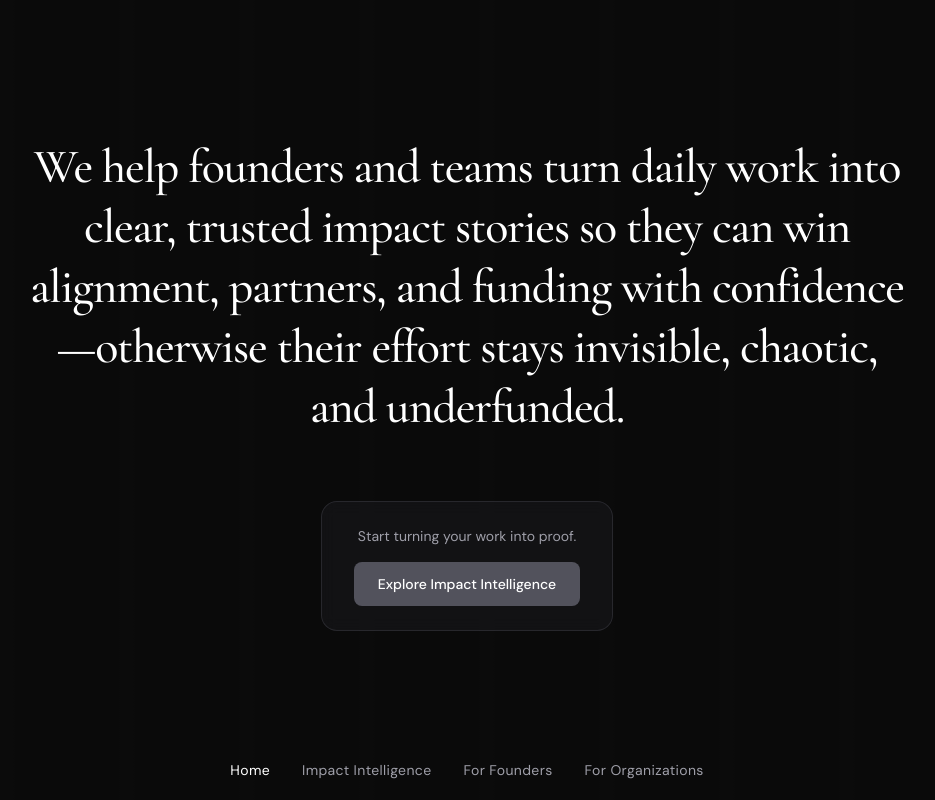
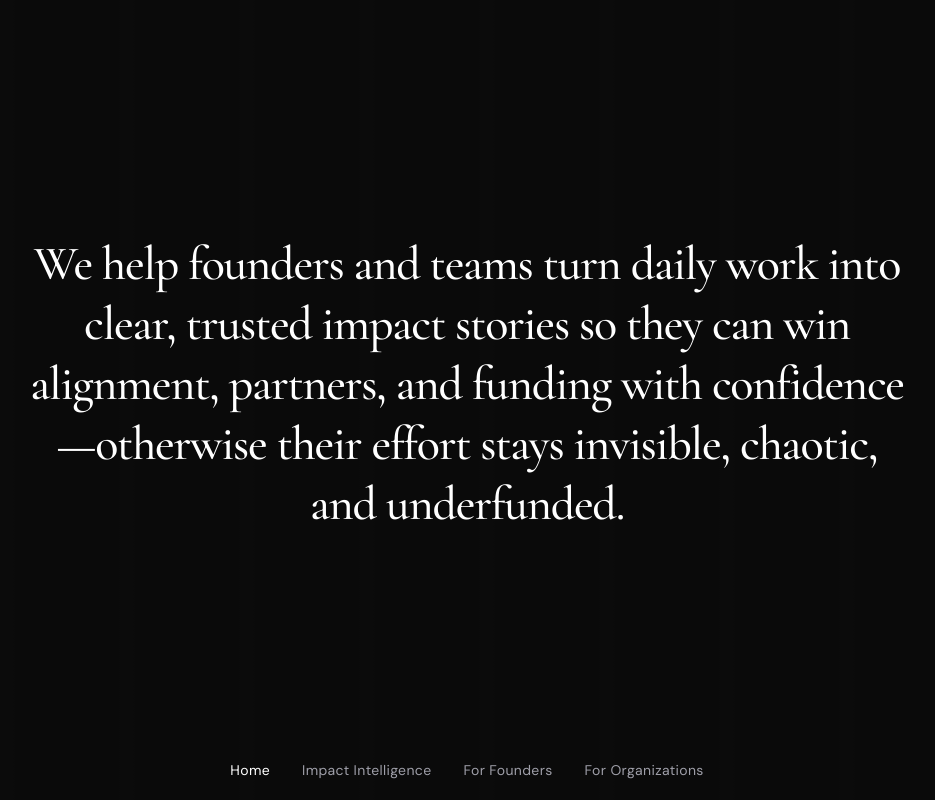
Before and after one commit to palontologist/fluffy-octo-broccoli, a Next.js app: page / in a window 1280 px wide. Shown: the whole page, without its empty margins (173-1108 px from the left). Built offline with nearby package versions, Linux system fonts and the light colour scheme.

Commit message:
Refactor CTA card section in Home component by commenting out the content for future updates. This change prepares the layout for potential enhancements while maintaining the overall structure.

```diff
--- a/app/page.tsx
+++ b/app/page.tsx
@@ -22,18 +22,16 @@ export default function Home() {
           underfunded.
         </h1>
 
-        {/* CTA card */}
+        {/* CTA card
         <div className="mt-16 rounded-2xl border border-zinc-700/50 bg-zinc-900/60 px-8 py-6 backdrop-blur-sm">
-          <p className="font-sans mb-4 text-sm text-zinc-400">
-            Start turning your work into proof.
-          </p>
+
           <Link
             href="/impact-intelligence"
             className="inline-block rounded-lg bg-zinc-600 px-6 py-3 text-sm font-medium text-white transition-colors hover:bg-zinc-500"
           >
             Explore Impact Intelligence
           </Link>
-        </div>
+        </div>*/}
       </div>
     </main>
   );
```
